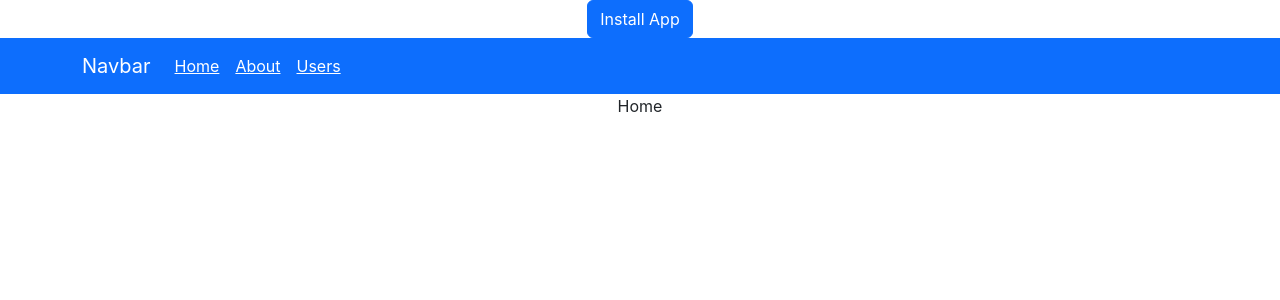
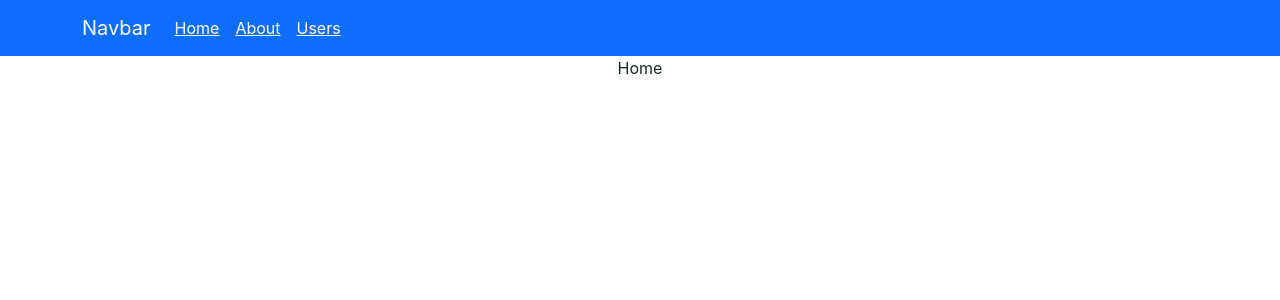
Before and after one commit to M-Ehsan-Ali/pwa-app, a React (Create React App) app: page / in a window 1280 px wide. Shown: the top 300 px of the page. Built offline with nearby package versions, Linux system fonts and the light colour scheme.

Commit message:
file name adjusted

```diff
--- a/src/App.js
+++ b/src/App.js
@@ -1,4 +1,4 @@
-import { Button, Container, Nav, Navbar } from "react-bootstrap";
+import { Container, Nav, Navbar } from "react-bootstrap";
 import { Link, Route, BrowserRouter as Router, Routes } from "react-router-dom";
 import "./App.css";
 import About from "./Components/About";
@@ -8,7 +8,6 @@ import Users from "./Components/Users";
 function App() {
   return (
     <div className="App">
-      <Button>Install App</Button>
       <Router>
         <Navbar bg="primary" data-bs-theme="dark">
           <Container>
```
